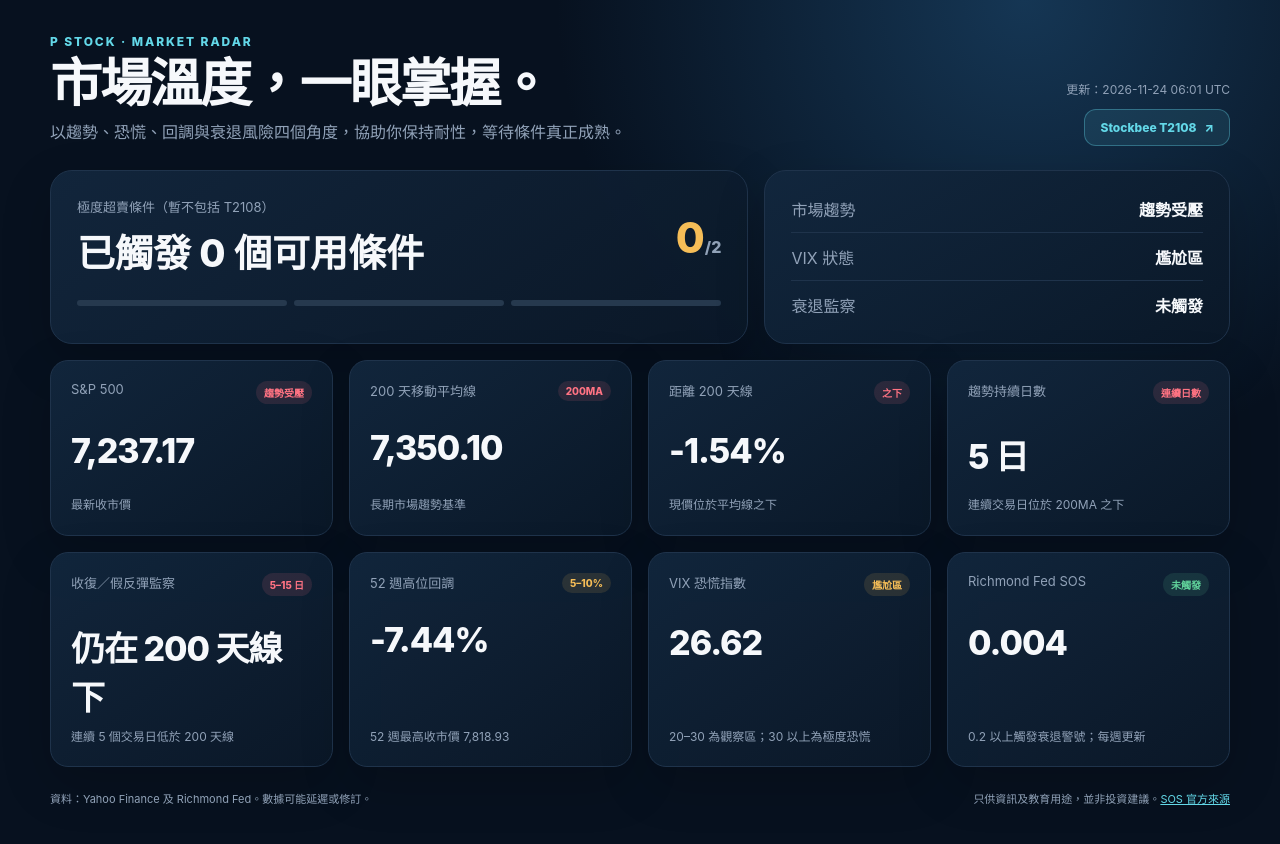
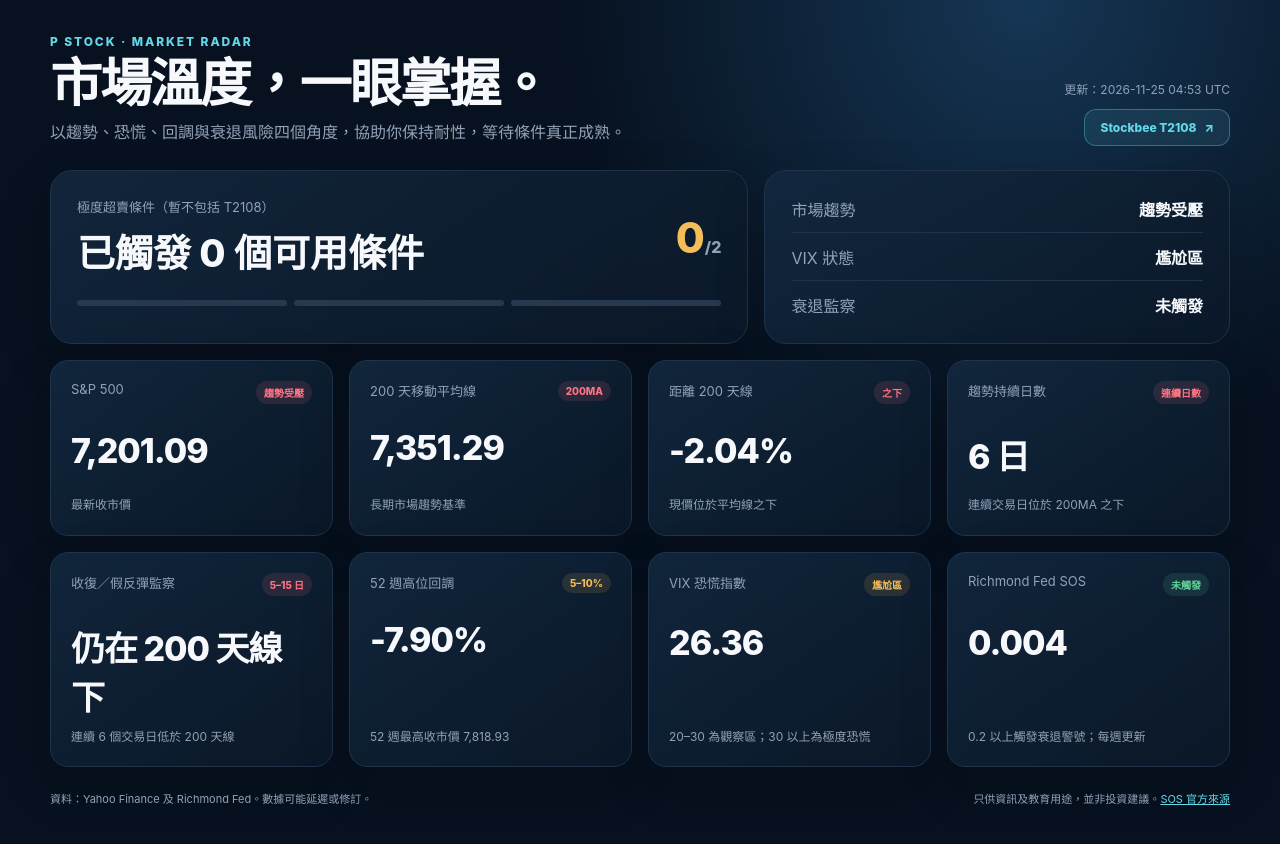
Before and after one commit to P2023270126/Stock, a plain HTML site: page index.html in a window 1280 px wide. Drawn offline with Linux system fonts and the light colour scheme.

Commit message:
Update dashboard [skip ci]

```diff
--- a/index.html
+++ b/index.html
@@ -15,30 +15,30 @@
 footer{display:flex;justify-content:space-between;gap:20px;margin-top:24px;color:var(--muted);font-size:11px;line-height:1.6}footer a{color:var(--cyan)}
 @media(max-width:900px){.grid{grid-template-columns:repeat(2,1fr)}.hero{grid-template-columns:1fr}}@media(max-width:560px){.shell{width:min(100% - 20px,1180px);padding-top:22px}header,footer{display:block}.header-actions{align-items:flex-start;margin-top:14px}.grid{grid-template-columns:1fr}.metric-card{min-height:156px}}
 </style></head><body><main class="shell">
-<header><div><div class="eyebrow">P Stock · Market Radar</div><h1>市場溫度，一眼掌握。</h1><p class="intro">以趨勢、恐慌、回調與衰退風險四個角度，協助你保持耐性，等待條件真正成熟。</p></div><div class="header-actions"><div class="updated">更新：2026-11-24 06:01 UTC</div><a class="source-button" href="https://stockbee.blogspot.com/p/mm.html" target="_blank" rel="noopener noreferrer">Stockbee T2108 <span aria-hidden="true">↗</span></a></div></header>
+<header><div><div class="eyebrow">P Stock · Market Radar</div><h1>市場溫度，一眼掌握。</h1><p class="intro">以趨勢、恐慌、回調與衰退風險四個角度，協助你保持耐性，等待條件真正成熟。</p></div><div class="header-actions"><div class="updated">更新：2026-11-25 04:53 UTC</div><a class="source-button" href="https://stockbee.blogspot.com/p/mm.html" target="_blank" rel="noopener noreferrer">Stockbee T2108 <span aria-hidden="true">↗</span></a></div></header>
 <section class="hero"><article class="panel"><div class="signal-row"><div><div class="signal-label">極度超賣條件（暫不包括 T2108）</div><div class="signal-title">已觸發 0 個可用條件</div></div><div class="score">0<small>/2</small></div></div><div class="bar"><span class=""></span><span class=""></span><span></span></div></article>
 <aside class="panel method"><div><span>市場趨勢</span><strong>趨勢受壓</strong></div><div><span>VIX 狀態</span><strong>尷尬區</strong></div><div><span>衰退監察</span><strong>未觸發</strong></div></aside></section>
 <section class="grid" aria-label="八項市場指標"><article class="metric-card">
       <div class="metric-head"><span>S&P 500</span><span class="badge risk">趨勢受壓</span></div>
-      <div class="metric-value">7,237.17</div><p>最新收市價</p>
+      <div class="metric-value">7,201.09</div><p>最新收市價</p>
     </article><article class="metric-card">
       <div class="metric-head"><span>200 天移動平均線</span><span class="badge risk">200MA</span></div>
-      <div class="metric-value">7,350.10</div><p>長期市場趨勢基準</p>
+      <div class="metric-value">7,351.29</div><p>長期市場趨勢基準</p>
     </article><article class="metric-card">
       <div class="metric-head"><span>距離 200 天線</span><span class="badge risk">之下</span></div>
-      <div class="metric-value">-1.54%</div><p>現價位於平均線之下</p>
+      <div class="metric-value">-2.04%</div><p>現價位於平均線之下</p>
     </article><article class="metric-card">
       <div class="metric-head"><span>趨勢持續日數</span><span class="badge risk">連續日數</span></div>
-      <div class="metric-value">5 日</div><p>連續交易日位於 200MA 之下</p>
+      <div class="metric-value">6 日</div><p>連續交易日位於 200MA 之下</p>
     </article><article class="metric-card">
       <div class="metric-head"><span>收復／假反彈監察</span><span class="badge risk">5–15 日</span></div>
-      <div class="metric-value">仍在 200 天線下</div><p>連續 5 個交易日低於 200 天線</p>
+      <div class="metric-value">仍在 200 天線下</div><p>連續 6 個交易日低於 200 天線</p>
     </article><article class="metric-card">
       <div class="metric-head"><span>52 週高位回調</span><span class="badge watch">5–10%</span></div>
-      <div class="metric-value">-7.44%</div><p>52 週最高收市價 7,818.93</p>
+      <div class="metric-value">-7.90%</div><p>52 週最高收市價 7,818.93</p>
     </article><article class="metric-card">
       <div class="metric-head"><span>VIX 恐慌指數</span><span class="badge watch">尷尬區</span></div>
-      <div class="metric-value">26.62</div><p>20–30 為觀察區；30 以上為極度恐慌</p>
+      <div class="metric-value">26.36</div><p>20–30 為觀察區；30 以上為極度恐慌</p>
     </article><article class="metric-card">
       <div class="metric-head"><span>Richmond Fed SOS</span><span class="badge good">未觸發</span></div>
       <div class="metric-value">0.004</div><p>0.2 以上觸發衰退警號；每週更新</p>
```
